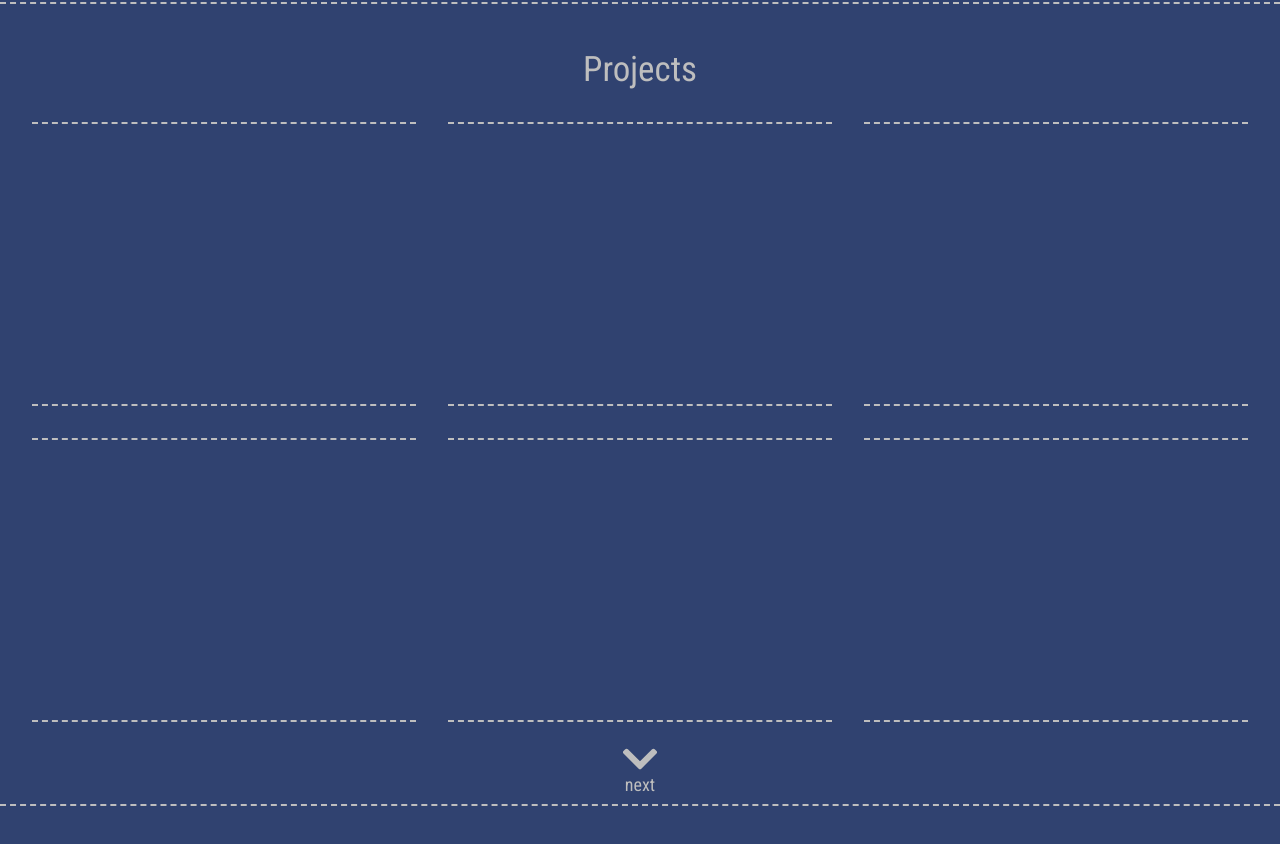
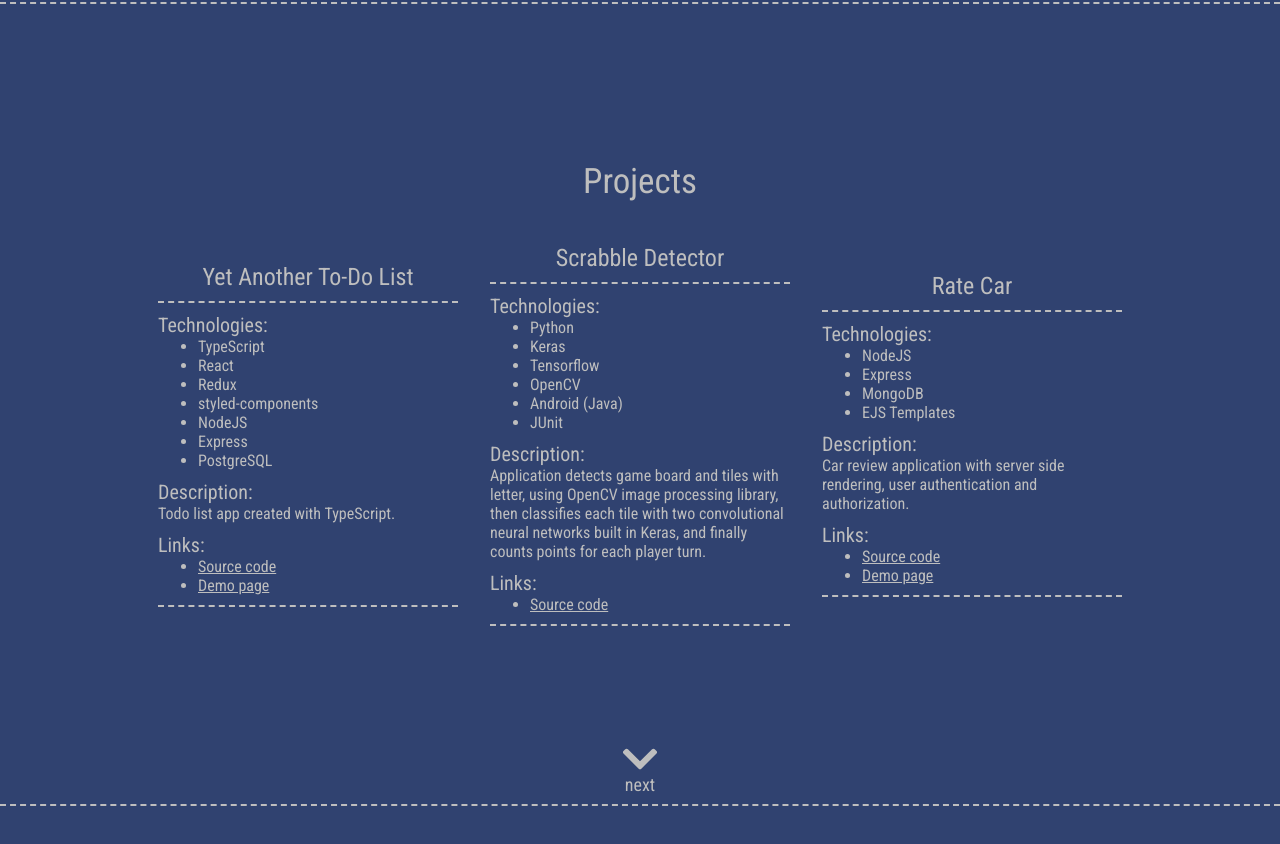
Before and after one commit to WalenPiotr/portfolio, a React app: page / in a window 1280 px wide. Shown: the part 1600-2444 px from the top of the page. Built offline with nearby package versions, Linux system fonts and the light colour scheme.

Commit message:
Add pane definition to project view

```diff
--- a/src/pages/Projects.tsx
+++ b/src/pages/Projects.tsx
@@ -22,24 +22,138 @@ const PaneGroup = styled.div`
     margin-top: 2vh;
 `;
 
-const Pane = styled.span`
-    width: 30vw;
-    height: 35vh;
+const PaneBox = styled.span`
     margin: 2vh;
+    padding-bottom: 10px;
+    padding-top: 10px;
+    width: 300px;
     border-bottom: 2px dashed ${theme.fontPrimaryColor};
-    border-top: 2px dashed ${theme.fontPrimaryColor};
 `;
+
+const Pane = ({
+    name,
+    description,
+    technologies,
+    links,
+}: {
+    name: string;
+    description: string;
+    technologies: string[];
+    links: Map<string, string>;
+}) => {
+    const Title = styled.div`
+        display: flex;
+        justify-content: center;
+        font-size: 24px;
+        padding-bottom: 10px;
+        border-bottom: 2px dashed ${theme.fontPrimaryColor};
+    `;
+    const Subtitile = styled.div`
+        padding-top: 10px;
+        font-size: 20px;
+    `;
+    const List = styled.ul`
+        font-size: 16px;
+        margin: 0px;
+    `;
+
+    const Standard = styled.div`
+        font-size: 16px;
+    `;
+    const Link = styled.a`
+        color: ${theme.fontPrimaryColor};
+    `;
+
+    return (
+        <PaneBox>
+            <Title>{name}</Title>
+            <Subtitile>Technologies: </Subtitile>
+            <List>{technologies.map(tech => <li>{tech}</li>)}</List>
+            <Subtitile>Description: </Subtitile>
+            <Standard>{description}</Standard>
+            <Subtitile> Links: </Subtitile>
+            <List>
+                {Array.from(links.entries()).map(
+                    ([name, url]: [string, string]) => (
+                        <li>
+                            <Link href={url}>{name}</Link>
+                        </li>
+                    ),
+                )}
+            </List>
+        </PaneBox>
+    );
+};
+
+const projects = {};
 
 const Projects = () => (
     <Box>
         <Title>Projects</Title>
         <PaneGroup>
-            <Pane />
-            <Pane />
-            <Pane />
-            <Pane />
-            <Pane />
-            <Pane />
+            <Pane
+                name={'Yet Another To-Do List'}
+                technologies={[
+                    'TypeScript',
+                    'React',
+                    'Redux',
+                    'styled-components',
+                    'NodeJS',
+                    'Express',
+                    'PostgreSQL',
+                ]}
+                description={'Todo list app created with TypeScript.'}
+                links={
+                    new Map([
+                        [
+                            'Source code',
+                            'https://github.com/WalenPiotr/YetAnotherToDoApp',
+                        ],
+                        [
+                            'Demo page',
+                            'https://todos-typescript.herokuapp.com/',
+                        ],
+                    ])
+                }
+            />
+            <Pane
+                name={'Scrabble Detector'}
+                technologies={[
+                    'Python',
+                    'Keras',
+                    'Tensorflow',
+                    'OpenCV',
+                    'Android (Java)',
+                    'JUnit',
+                ]}
+                description={
+                    'Application detects game board and tiles with letter, using OpenCV image processing library, then classifies each tile with two convolutional neural networks built in Keras, and finally counts points for each player turn.'
+                }
+                links={
+                    new Map([
+                        [
+                            'Source code',
+                            'https://github.com/WalenPiotr/Scrabble-Detector',
+                        ],
+                    ])
+                }
+            />
+            <Pane
+                name={'Rate Car'}
+                technologies={['NodeJS', 'Express', 'MongoDB', 'EJS Templates']}
+                description={
+                    'Car review application with server side rendering, user authentication and authorization.'
+                }
+                links={
+                    new Map([
+                        [
+                            'Source code',
+                            'https://github.com/WalenPiotr/Rate-Car',
+                        ],
+                        ['Demo page', 'https://rate-car.herokuapp.com/'],
+                    ])
+                }
+            />
         </PaneGroup>
     </Box>
 );
```
